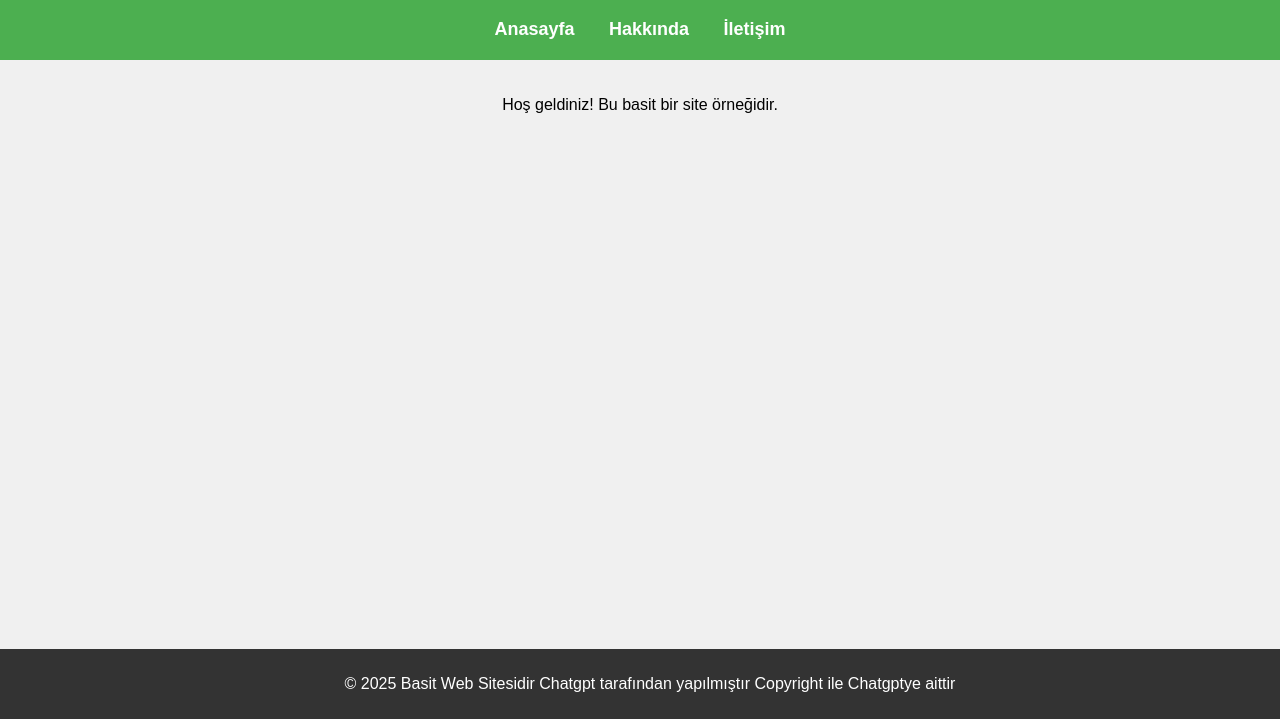
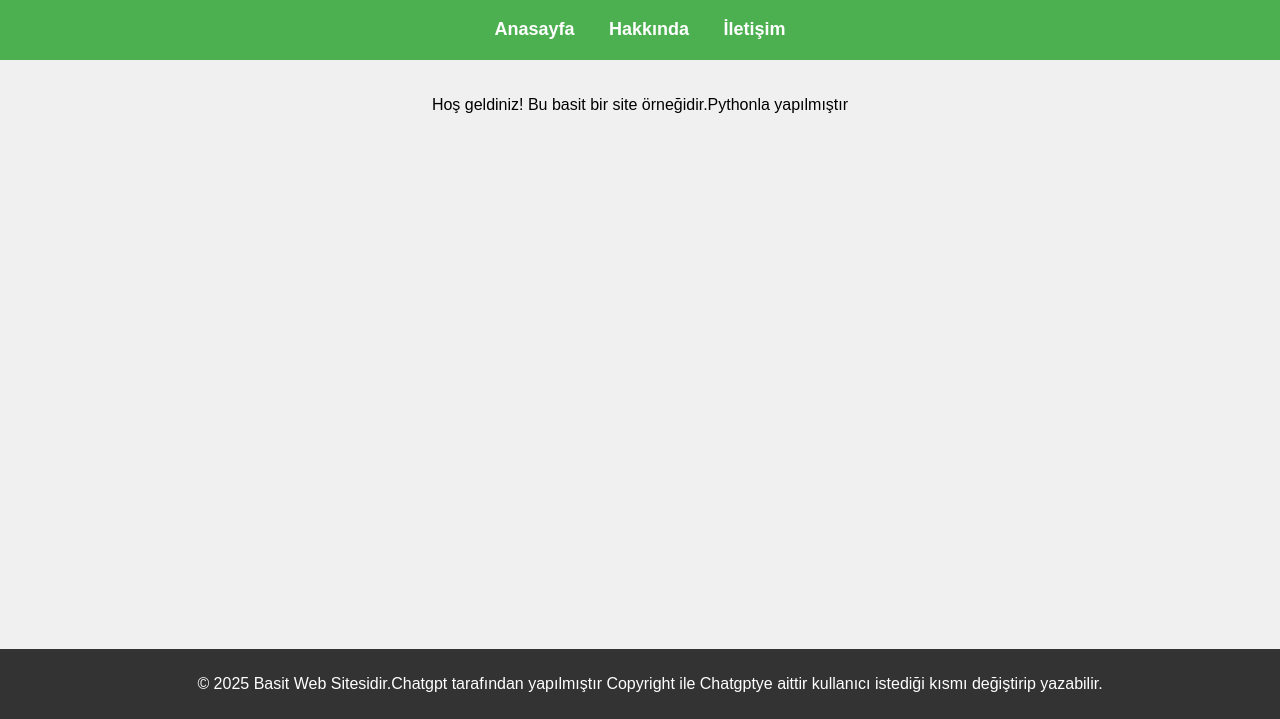
Before and after one commit to 9bsinifi/9bsinifi.github.io, a plain HTML site: page index.html in a window 1280 px wide. Shown: the part 81-800 px from the top of the page. Drawn offline with Linux system fonts and the light colour scheme.

Commit message:
Update index.html

```diff
--- a/index.html
+++ b/index.html
@@ -3,7 +3,7 @@
 <head>
     <meta charset="UTF-8">
     <meta name="viewport" content="width=device-width, initial-scale=1.0">
-    <title>Merhaba 9B</title>
+    <title>Merhaba 9B гей</title>
     <style>
         /* Sayfa genel stili */
         body {
@@ -77,10 +77,10 @@
         <!-- Menü Bitişi -->
     </header>
     <main>
-        <p>Hoş geldiniz! Bu basit bir site örneğidir.</p>
+        <p>Hoş geldiniz! Bu basit bir site örneğidir.Pythonla yapılmıştır</p>
     </main>
     <footer>
-        <p>&copy; 2025 Basit Web Sitesidir Chatgpt tarafından yapılmıştır Copyright ile Chatgptye aittir</p>
+        <p>&copy; 2025 Basit Web Sitesidir.Chatgpt tarafından yapılmıştır Copyright ile Chatgptye aittir kullanıcı istediği kısmı değiştirip yazabilir.</p>
     </footer>
 </body>
 </html>
```
